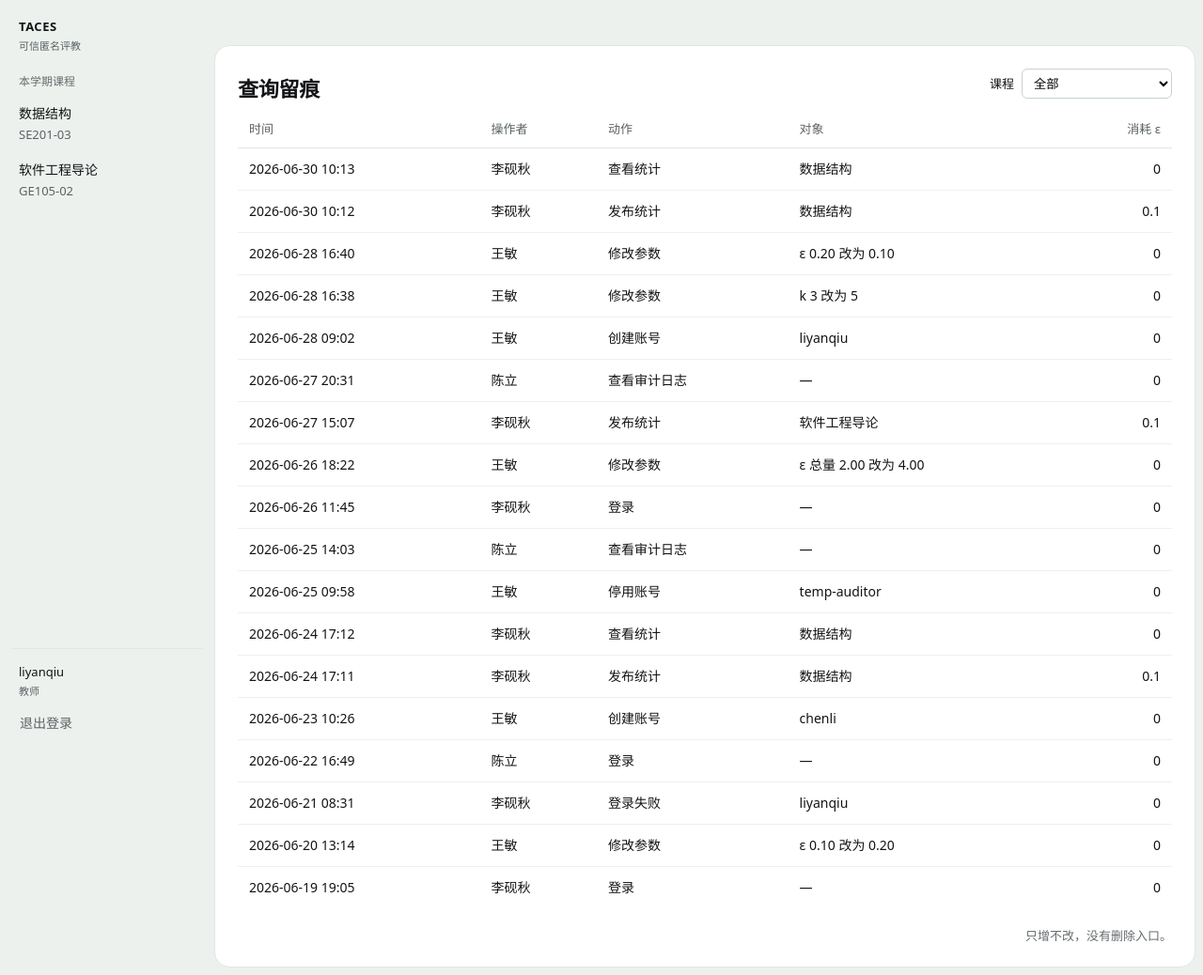
After one commit to Fui-Reconk/SoftwareEngineering, a Flask app: page /admin/audit in a window 1280 px wide. The commit adds this page. Shown: the whole page at 94% size. Run offline with Flask 3, Linux system fonts and the light colour scheme.

Commit message:
feat(presentation): 查询留痕页

```diff
--- a/project/src/taces/presentation/routes/pages.py
+++ b/project/src/taces/presentation/routes/pages.py
@@ -40,3 +40,8 @@ def student_evaluate():
 @pages.get("/admin/config")
 def admin_config():
     return render_template("admin/config.html", shell="staff")
+
+
+@pages.get("/admin/audit")
+def admin_audit():
+    return render_template("admin/audit.html", shell="staff")
--- a/project/src/taces/presentation/static/css/app.css
+++ b/project/src/taces/presentation/static/css/app.css
@@ -414,3 +414,20 @@ a:hover { text-decoration: underline; text-underline-offset: 3px; }
 @media (max-width: 860px) {
   .setting { grid-template-columns: minmax(0, 1fr); gap: 12px; padding: 24px 0; }
 }
+
+/* ---------- 审计日志：只读表格 ---------- */
+.inline-field { display: inline-flex; align-items: center; gap: 8px; }
+.select { width: auto; min-width: 160px; height: 32px; padding: 0 8px; }
+.table-wrap { overflow-x: auto; }
+table.audit { width: 100%; border-collapse: collapse; }
+table.audit th {
+  padding: 0 12px 10px; text-align: left;
+  font-size: var(--fs-small); font-weight: 400; color: var(--muted);
+  border-bottom: 1px solid var(--border); white-space: nowrap;
+}
+table.audit td { padding: 12px; font-size: var(--fs-body); border-bottom: 1px solid var(--rule); }
+table.audit th.n, table.audit td.n { text-align: right; }
+table.audit tbody tr:last-child td { border-bottom: 0; }
+.audit-empty { padding: 24px 12px; font-size: var(--fs-body); color: var(--muted); }
+.audit-foot { display: flex; align-items: center; gap: 16px; margin-top: 20px; }
+.audit-foot .caption { margin-left: auto; }
--- a/project/src/taces/presentation/static/js/api.js
+++ b/project/src/taces/presentation/static/js/api.js
@@ -22,7 +22,8 @@ window.API = (() => {
 
   async function fromMock(path, method, body) {
     await new Promise((resolve) => setTimeout(resolve, MOCK_LATENCY));
-    const entry = window.MOCK ? window.MOCK[path] : undefined;
+    // mock 的键是路径本身，查询串不参与匹配
+    const entry = window.MOCK ? window.MOCK[path.split('?')[0]] : undefined;
     if (entry === undefined) {
       throw new APIError(404, 'NOT_FOUND', '没有这个接口。');
     }
--- a/project/src/taces/presentation/static/js/mock.js
+++ b/project/src/taces/presentation/static/js/mock.js
@@ -142,5 +142,35 @@
       }
       return CONFIG;
     },
+    '/api/admin/audit': function () {
+      const raw = [
+        ['2026-06-30T10:13:00+08:00', '李砚秋', '查看统计', '数据结构', 0],
+        ['2026-06-30T10:12:00+08:00', '李砚秋', '发布统计', '数据结构', 0.1],
+        ['2026-06-28T16:40:00+08:00', '王敏', '修改参数', 'ε 0.20 改为 0.10', 0],
+        ['2026-06-28T16:38:00+08:00', '王敏', '修改参数', 'k 3 改为 5', 0],
+        ['2026-06-28T09:02:00+08:00', '王敏', '创建账号', 'liyanqiu', 0],
+        ['2026-06-27T20:31:00+08:00', '陈立', '查看审计日志', '—', 0],
+        ['2026-06-27T15:07:00+08:00', '李砚秋', '发布统计', '软件工程导论', 0.1],
+        ['2026-06-26T18:22:00+08:00', '王敏', '修改参数', 'ε 总量 2.00 改为 4.00', 0],
+        ['2026-06-26T11:45:00+08:00', '李砚秋', '登录', '—', 0],
+        ['2026-06-25T14:03:00+08:00', '陈立', '查看审计日志', '—', 0],
+        ['2026-06-25T09:58:00+08:00', '王敏', '停用账号', 'temp-auditor', 0],
+        ['2026-06-24T17:12:00+08:00', '李砚秋', '查看统计', '数据结构', 0],
+        ['2026-06-24T17:11:00+08:00', '李砚秋', '发布统计', '数据结构', 0.1],
+        ['2026-06-23T10:26:00+08:00', '王敏', '创建账号', 'chenli', 0],
+        ['2026-06-22T16:49:00+08:00', '陈立', '登录', '—', 0],
+        ['2026-06-21T08:31:00+08:00', '李砚秋', '登录失败', 'liyanqiu', 0],
+        ['2026-06-20T13:14:00+08:00', '王敏', '修改参数', 'ε 0.10 改为 0.20', 0],
+        ['2026-06-19T19:05:00+08:00', '李砚秋', '登录', '—', 0],
+      ];
+      return {
+        entries: raw.map(([at, actor, action, target, epsCost]) => ({ at, actor, action, target, epsCost })),
+        next: null,
+        courses: [
+          { code: 'SE201-03', title: '数据结构' },
+          { code: 'GE105-02', title: '软件工程导论' },
+        ],
+      };
+    },
   };
 })();
--- /dev/null
+++ b/project/src/taces/presentation/static/js/pages/audit.js
@@ -0,0 +1,77 @@
+/* 查询留痕：只读表格。时间、操作者、动作名都由接口翻译好，这里只填格。
+   课程下拉的选项也来自这个接口，因为审计员拿不到 /api/courses。 */
+(function () {
+  'use strict';
+
+  const rows = document.getElementById('auditRows');
+  const empty = document.getElementById('auditEmpty');
+  const loadMore = document.getElementById('loadMore');
+  const courseFilter = document.getElementById('courseFilter');
+  const LIMIT = 50;
+  let offset = 0;
+  let loading = false;
+
+  function render(entries) {
+    entries.forEach((entry) => {
+      const tr = document.createElement('tr');
+      const cells = [
+        { text: entry.at.replace('T', ' ').slice(0, 16) },
+        { text: entry.actor },
+        { text: entry.action },
+        { text: entry.target || '—' },
+        { text: entry.epsCost ? String(entry.epsCost) : '0', className: 'n num' },
+      ];
+      cells.forEach((cell) => {
+        const td = document.createElement('td');
+        if (cell.className) td.className = cell.className;
+        td.textContent = cell.text;
+        tr.appendChild(td);
+      });
+      rows.appendChild(tr);
+    });
+  }
+
+  function fillCourses(courses) {
+    if (!courses || courseFilter.options.length > 0) return;
+    const all = document.createElement('option');
+    all.value = '';
+    all.textContent = '全部';
+    courseFilter.appendChild(all);
+    courses.forEach((course) => {
+      const option = document.createElement('option');
+      option.value = course.code;
+      option.textContent = course.title;
+      courseFilter.appendChild(option);
+    });
+  }
+
+  async function load(reset) {
+    if (loading) return;
+    loading = true;
+    if (reset) {
+      offset = 0;
+      rows.textContent = '';
+    }
+    const params = new URLSearchParams({ limit: String(LIMIT), offset: String(offset) });
+    if (courseFilter.value) params.set('course', courseFilter.value);
+    try {
+      const page = await window.API.get(`/api/admin/audit?${params.toString()}`);
+      fillCourses(page.courses);
+      render(page.entries || []);
+      offset += (page.entries || []).length;
+      loadMore.hidden = !page.next;
+      empty.hidden = offset > 0;
+    } catch (failure) {
+      empty.textContent = failure.status === 403
+        ? '这个账号没有看审计日志的权限。'
+        : '留痕取不到，刷新再试。';
+      empty.hidden = false;
+    } finally {
+      loading = false;
+    }
+  }
+
+  loadMore.addEventListener('click', () => load(false));
+  courseFilter.addEventListener('change', () => load(true));
+  load(true);
+})();
--- /dev/null
+++ b/project/src/taces/presentation/templates/admin/audit.html
@@ -0,0 +1,42 @@
+{% extends "base.html" %}
+
+{% block title %}查询留痕 · TACES{% endblock %}
+
+{% block content %}
+<div class="title-row">
+  <div>
+    <h1>查询留痕</h1>
+  </div>
+  <div class="title-actions">
+    <label class="inline-field">
+      <span class="field-label">课程</span>
+      <select class="input select" id="courseFilter"></select>
+    </label>
+  </div>
+</div>
+
+<div class="table-wrap">
+  <table class="audit">
+    <thead>
+      <tr>
+        <th scope="col">时间</th>
+        <th scope="col">操作者</th>
+        <th scope="col">动作</th>
+        <th scope="col">对象</th>
+        <th scope="col" class="n">消耗 ε</th>
+      </tr>
+    </thead>
+    <tbody id="auditRows"></tbody>
+  </table>
+  <p class="audit-empty" id="auditEmpty" hidden>这段时间没有查询记录。</p>
+</div>
+
+<div class="audit-foot">
+  <button class="btn" type="button" id="loadMore" hidden>加载更多</button>
+  <p class="caption">只增不改，没有删除入口。</p>
+</div>
+{% endblock %}
+
+{% block scripts %}
+<script src="{{ url_for('static', filename='js/pages/audit.js') }}"></script>
+{% endblock %}
```
Also changed, not shown: project/tests/pages/test_pages.py (+5 -1 lines).
